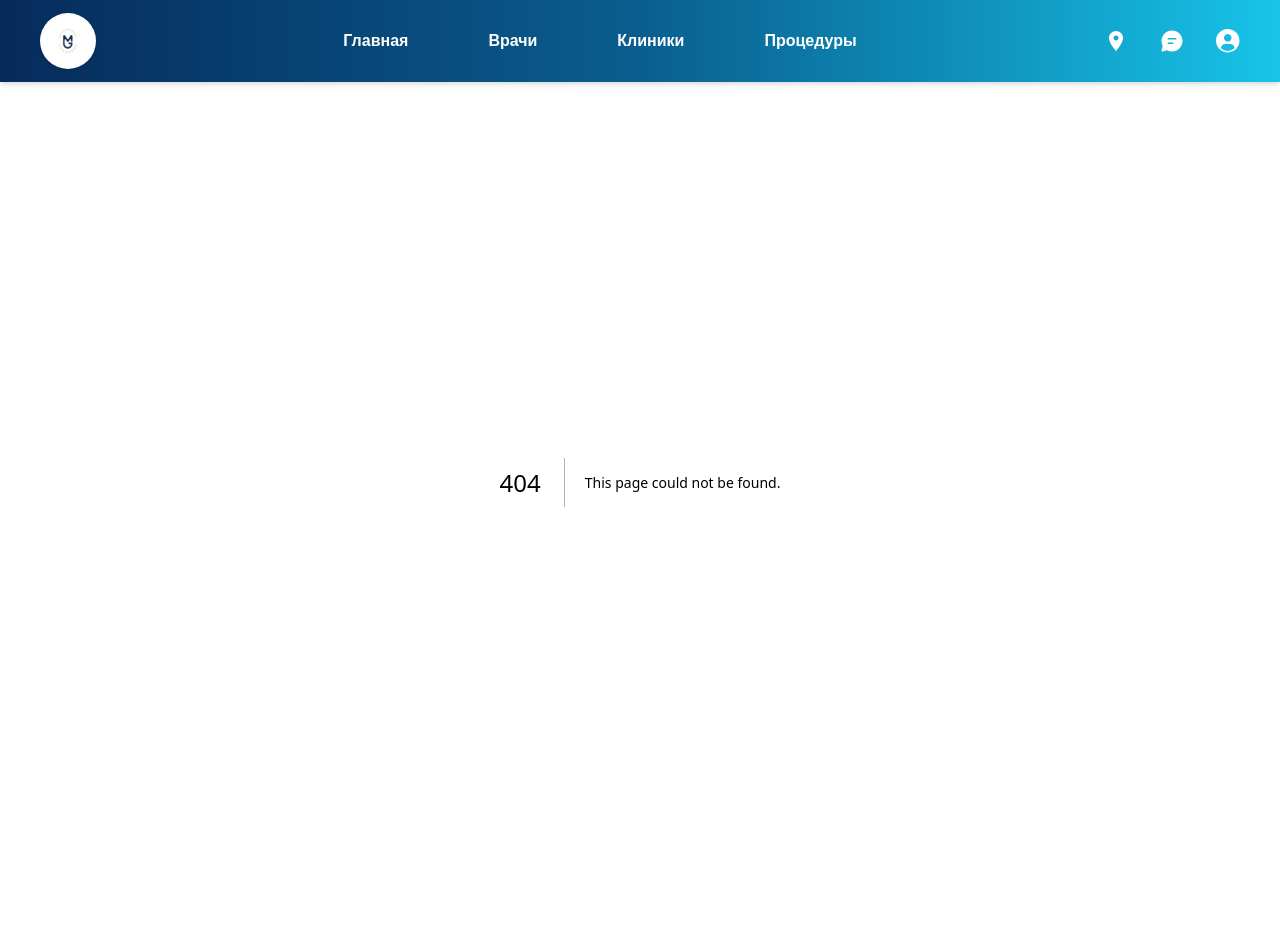
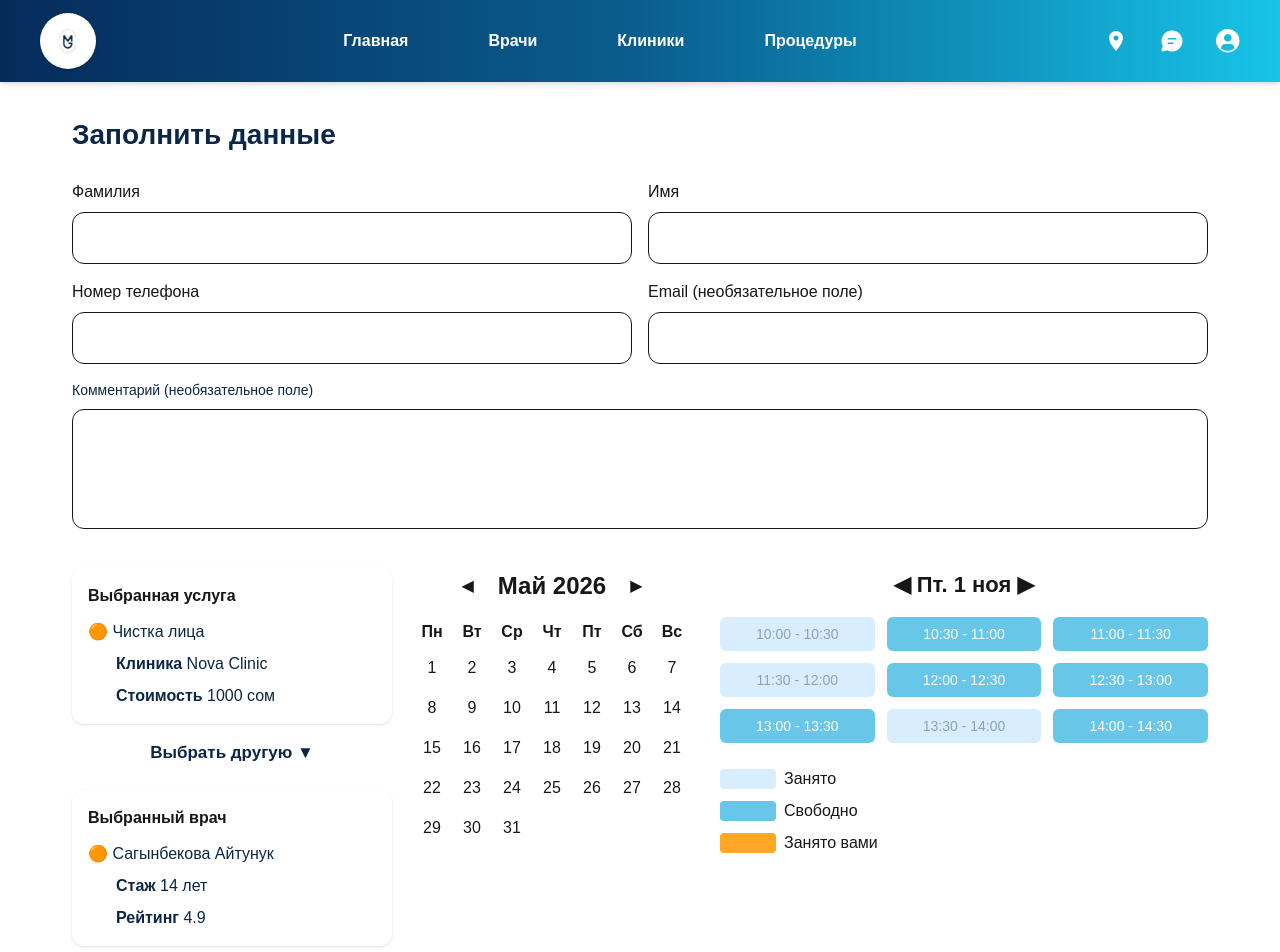
Before and after one commit to raimkulovbaiel1/imbir-next, a Next.js app: page /Appointment in a window 1280 px wide. Before the commit this address had no page. Shown: the top 952 px of the page. Before the commit the page ends 882 px from the top, so only its background shows below. Built offline with nearby package versions, Linux system fonts and the light colour scheme.

Commit message:
added RWFACT Cakebdar test

```diff
--- a/package.json
+++ b/package.json
@@ -14,6 +14,7 @@
     "lucide-react": "^1.8.0",
     "next": "16.2.4",
     "react": "19.2.4",
+    "react-calendar": "^6.0.1",
     "react-dom": "19.2.4"
   },
   "devDependencies": {
--- /dev/null
+++ b/src/app/Appointment/page.tsx
@@ -0,0 +1,5 @@
+import AppointmentForm from "@/widgets/appointment-form/ui/AppointmentForm";
+
+export default function AppointmentPage() {
+  return <AppointmentForm />;
+}
--- /dev/null
+++ b/src/entities/Calendar/ui/calendar.tsx
@@ -0,0 +1,182 @@
+"use client";
+import { useState } from "react";
+export default function Calendar() {
+  const [selectedTime, setSelectedTime] = useState<string | null>(null);
+  const times = [
+    {
+      time: "10:00 - 10:30",
+      status: "busy",
+    },
+    {
+      time: "10:30 - 11:00",
+      status: "free",
+    },
+    {
+      time: "11:00 - 11:30",
+      status: "free",
+    },
+    {
+      time: "11:30 - 12:00",
+      status: "busy",
+    },
+    {
+      time: "12:00 - 12:30",
+      status: "free",
+    },
+    {
+      time: "12:30 - 13:00",
+      status: "free",
+    },
+    {
+      time: "13:00 - 13:30",
+      status: "free",
+    },
+    {
+      time: "13:30 - 14:00",
+      status: "busy",
+    },
+    {
+      time: "14:00 - 14:30",
+      status: "free",
+    },
+  ];
+  const getBgColor = (
+    time: string,
+    status: string
+  ) => {
+    if (selectedTime === time) {
+      return "bg-[#FFA726]";
+    }
+
+    if (status === "busy") {
+      return "bg-[#D8EEFF] text-[#8CA4B8]";
+    }
+
+    return "bg-[#68C7E8] text-white";
+  };
+  const [currentDate, setCurrentDate] = useState(new Date());
+  const months = [
+    "Январь",
+    "Февраль",
+    "Март",
+    "Апрель",
+    "Май",
+    "Июнь",
+    "Июль",
+    "Август",
+    "Сентябрь",
+    "Октябрь",
+    "Ноябрь",
+    "Декабрь",
+  ];
+  const year = currentDate.getFullYear();
+  const month = currentDate.getMonth();
+
+  const daysInMonth = new Date(year, month + 1, 0).getDate();
+
+  const prevMonth = () => {
+    setCurrentDate(new Date(year, month - 1, 1));
+  };
+
+  const nextMonth = () => {
+    setCurrentDate(new Date(year, month + 1, 1));
+  };
+
+  return (
+    <div className="w-full">
+      <div className="flex flex-col xl:flex-row gap-8">
+
+        {/* НЕ ТРОЛГАЙТ CALENDAR */}
+        <div>
+          <div className="flex items-center justify-center gap-6 mb-4">
+            <button onClick={prevMonth}>◀</button>
+
+            <h3 className="font-bold text-[24px]">
+              {months[month]} {year}
+            </h3>
+
+            <button onClick={nextMonth}>▶</button>
+          </div>
+
+          <div className="grid grid-cols-7 gap-2 text-center">
+            {["Пн", "Вт", "Ср", "Чт", "Пт", "Сб", "Вс"].map((day) => (
+              <div key={day} className="font-bold">
+                {day}
+              </div>
+            ))}
+
+            {Array.from({ length: daysInMonth }, (_, i) => (
+              <button
+                key={i}
+                className="
+              w-8
+              h-8
+              rounded-full
+              hover:bg-orange-400
+              hover:text-white
+            "
+              >
+                {i + 1}
+              </button>
+            ))}
+          </div>
+        </div>
+
+        {/* ПЕРЕДЕЛАЙТЬ ЧТО БЫ ПРИ НАЖВТИ ДНИ И ВРЕМЯ, ПОКАЗАЛИ КАКИЕ ДНИ СВОБОДНЫ ВРАЧИ.*/}
+        <div className="flex-1">
+          <h3 className="font-bold flex justify-center text-[22px] mb-4">
+            ◀ Пт. 1 ноя ▶
+          </h3>
+
+          <div className="grid grid-cols-2 md:grid-cols-3 gap-3">
+            {times.map((item) => (
+              <button
+                key={item.time}
+                onClick={() => {
+                  if (item.status === "free") {
+                    setSelectedTime(item.time);
+                  }
+                }}
+                disabled={item.status === "busy"}
+                className={`
+              h-[34px]
+              rounded-[6px]
+              text-[14px]
+              transition
+              ${getBgColor(item.time, item.status)}
+            `}
+              >
+                {item.time}
+              </button>
+            ))}
+          </div>
+
+          <div className="mt-6 space-y-2">
+            <div className="flex items-center gap-2">
+              <div className="w-14 h-5 rounded bg-[#D8EEFF]" />
+              <span>Занято</span>
+            </div>
+
+            <div className="flex items-center gap-2">
+              <div className="w-14 h-5 rounded bg-[#68C7E8]" />
+
+              <span>Свободно</span>
+            </div>
+
+            <div className="flex items-center gap-2">
+              <div className="w-14 h-5 rounded bg-[#FFA726]" />
+
+              <span>Занято вами</span>
+            </div>
+          </div>
+
+          {selectedTime && (
+            <p className="mt-4 font-semibold text-[#0C2647]">
+              Вы выбрали: {selectedTime}
+            </p>
+          )}
+        </div>
+      </div>
+    </div>
+  );
+}
--- /dev/null
+++ b/src/entities/Doctor-card/ui/doctorcard.tsx
@@ -0,0 +1,30 @@
+export default function DoctorSection() {
+  return (
+    <section className="space-y-4">
+
+      {/* CARD */}
+      <div className="bg-white rounded-[12px] p-4 shadow-sm">
+        <h3 className="font-bold mb-3">
+          Выбранный врач
+        </h3>
+
+        <div className="space-y-2 text-[#0C2647]">
+          <p>🟠 Сагынбекова Айтунук</p>
+
+          <p className="ml-7">
+            <span className="font-bold">Стаж</span> 14 лет
+          </p>
+          <p className="ml-7">
+            <span className="font-bold">Рейтинг</span> 4.9
+          </p>
+        </div>
+      </div>
+
+      {/* BUTTON OUTSIDE BLOCK */}
+      <button className="font-semibold w-full  text-center text-[17px] text-[#0C2647]  transition">
+        Выбрать другого ▼
+      </button>
+
+    </section>
+  );
+}
--- /dev/null
+++ b/src/entities/Service-card/ui/servicecard.tsx
@@ -0,0 +1,30 @@
+export default function ServiceSection() {
+  return (
+    <section className="space-y-4">
+
+      {/* CARD */}
+      <div className="bg-white rounded-[12px] p-4 shadow-sm">
+        <h3 className="font-bold mb-3">
+          Выбранная услуга
+        </h3>
+
+        <div className="space-y-2 text-[#0C2647]">
+          <p>🟠 Чистка лица</p>
+
+          <p className="ml-7">
+            <span className="font-bold  ">Клиника</span> Nova Clinic
+          </p>
+
+         <p className="ml-7">
+            <span className="font-bold">Стоимость</span> 1000 сом
+          </p>
+        </div>
+      </div>
+
+      <button className="w-full text-center text-[17px] font-semibold text-[#0C2647]">
+        Выбрать другую ▼
+      </button>
+
+    </section>
+  );
+}
--- /dev/null
+++ b/src/shared/ui/appointmentButton.tsx
@@ -0,0 +1,30 @@
+import { ButtonHTMLAttributes, ReactNode } from "react";
+
+interface Props extends ButtonHTMLAttributes<HTMLButtonElement> {
+  children: ReactNode;
+}
+
+export default function Button({
+  children,
+  ...props
+}: Props) {
+  return (
+    <button
+      {...props}
+      className="
+      w-[323px]
+        h-[47px]
+        rounded-[12px]
+        text-white
+        cursor-pointer
+        font-semibold
+        text-[22px]
+        bg-gradient-to-r
+        from-[#0C2647]
+        to-[#2AA7B8]
+      "
+    >
+      {children}
+    </button>
+  );
+}
--- /dev/null
+++ b/src/widgets/appointment-form/ui/AppointmentForm.tsx
@@ -0,0 +1,95 @@
+import ServiceCard from "@/entities/Service-card/ui/servicecard";
+import DoctorCard from "@/entities/Doctor-card/ui/doctorcard";
+import Calendar from "@/entities/Calendar/ui/calendar";
+import Input from "@/shared/ui/Input";
+import Button from "@/shared/ui/appointmentButton";
+
+export default function AppointmentForm() {
+  return (
+    <section className="max-w-[1200px] mx-auto p-4 md:p-8">
+      <h2 className="text-[#0C2647] text-[28px] font-bold mb-6">
+        Заполнить данные
+      </h2>
+
+      <div className="grid grid-cols-1 text-[16px] font-monserrat md:grid-cols-2 gap-4">
+        <div>
+          <label className="block mb-2 ">
+            Фамилия
+          </label>
+          <Input placeholder="" />
+        </div>
+
+        <div>
+          <label className="block mb-2">
+            Имя
+          </label>
+          <Input placeholder="" />
+        </div>
+
+        <div>
+          <label className="block mb-2">
+            Номер телефона
+          </label>
+          <Input placeholder="" />
+        </div>
+
+        <div>
+          <label className="block mb-2">
+            Email (необязательное поле)
+          </label>
+          <Input placeholder="" />
+        </div>
+      </div>
+
+      <div className="mt-4">
+        <label
+          className="
+      block
+      mb-2
+      text-[14px]
+      text-[#0C2647]
+      font-medium
+    "
+        >
+          Комментарий (необязательное поле)
+        </label>
+
+        <textarea
+          className="
+      w-full
+      h-[120px]
+      border
+      rounded-[12px]
+      p-4
+      outline-none
+      resize-none
+    "
+        />
+      </div>
+
+      <div
+        className="
+          mt-8
+          flex
+          flex-col
+          lg:grid
+          lg:grid-cols-[320px_1fr]
+          gap-6
+        "
+      >
+        <div className="space-y-6">
+          <ServiceCard />
+          <DoctorCard />
+        </div>
+
+        <Calendar />
+      </div>
+
+      <div className="flex justify-end mt-8">
+        <Button>
+          Записаться
+        </Button>
+      </div>
+    </section>
+  );
+}
```
Also changed, not shown: 1 other file (tests, documents, lock files or other folders).
